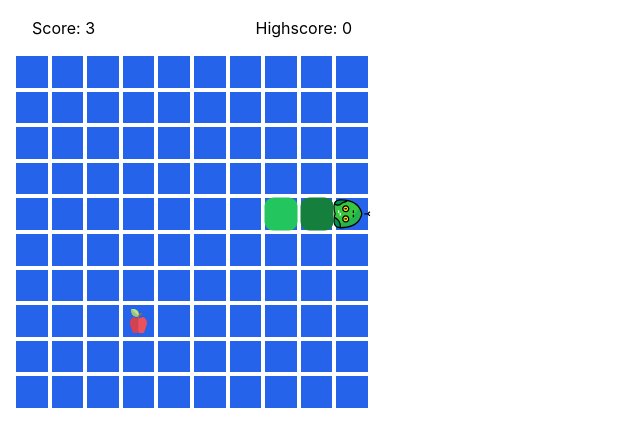
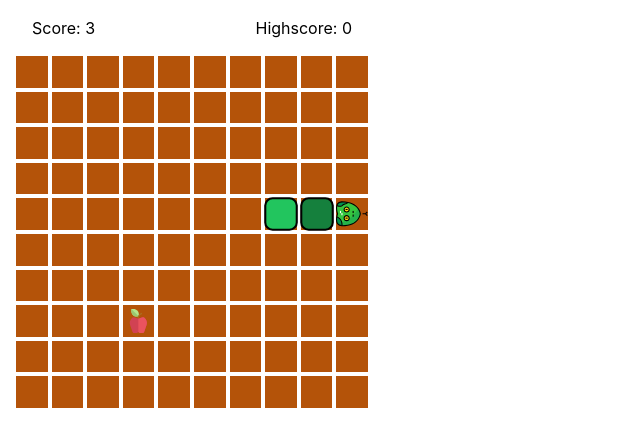
Before and after one commit to deckele/react-snake, a React (Create React App) app: page / in a window 1280 px wide. Shown: the top 446 px of the page, without its empty margins (0-640 px from the left). Built offline with nearby package versions, Linux system fonts and the light colour scheme.

Commit message:
color changes

```diff
--- a/src/components/board-tile/board-tile.tsx
+++ b/src/components/board-tile/board-tile.tsx
@@ -5,5 +5,7 @@ interface BoardTileProps {
   coordinate: Coordinate;
 }
 export function BoardTile({ coordinate }: BoardTileProps) {
-  return <div id={getBoardTile(coordinate)} className="bg-blue-600 relative" />;
+  return (
+    <div id={getBoardTile(coordinate)} className="bg-amber-700 relative" />
+  );
 }
--- a/src/components/snake-link/snake-link.tsx
+++ b/src/components/snake-link/snake-link.tsx
@@ -20,16 +20,16 @@ export function SnakeLink({ node, direction, isHead, isEven }: SnakeLinkProps) {
   const SnakeNode = isHead ? (
     <div
       id={getSnakeTile(node.coordiate)}
-      className="absolute inset-px flex justify-center items-center"
+      className="absolute inset-0 flex justify-center items-center"
     >
-      <SnakeHead className={`${directionToRotation[direction]} scale-125`} />
+      <SnakeHead className={`${directionToRotation[direction]}`} />
     </div>
   ) : (
     <div
       id={getSnakeTile(node.coordiate)}
       className={`${
         isEven ? "bg-green-500" : "bg-green-700"
-      } absolute inset-px rounded-lg scale-110`}
+      } absolute inset-0 rounded-lg border-2 scale-105 border-black`}
     />
   );
 
```
